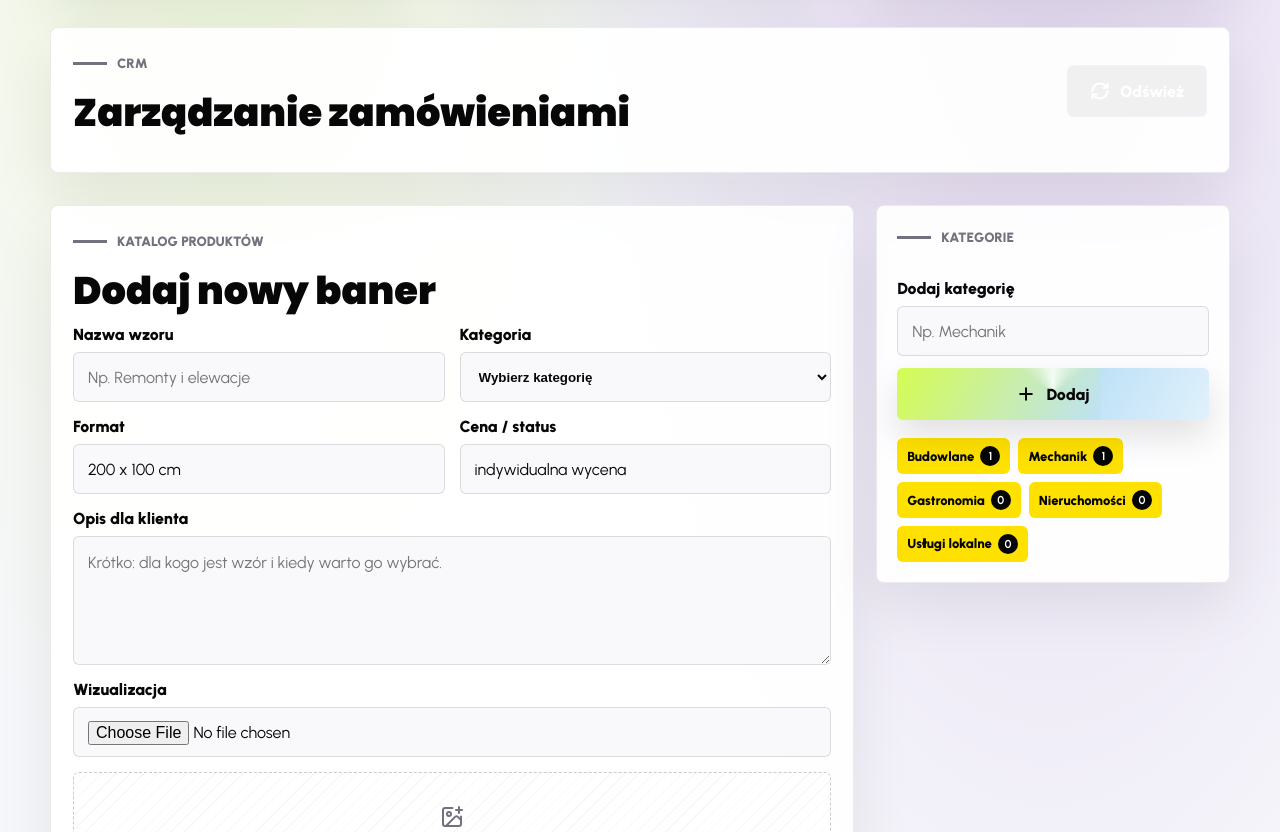
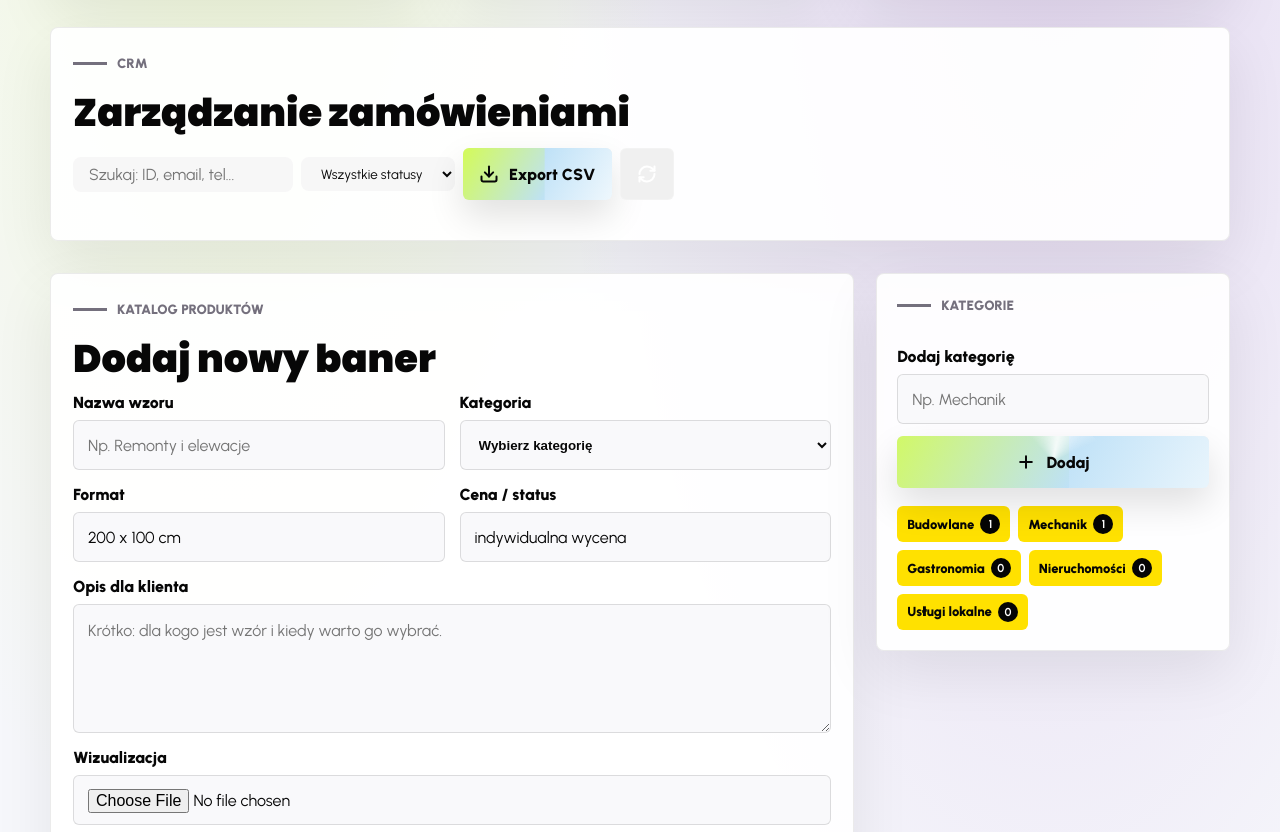
Before and after one commit to gabryssedkowski/MARKEDIA, a website: page admin.html in a window 1280 px wide. Shown: the part 800-1632 px from the top of the page. Drawn offline with nearby package versions, Linux system fonts and the light colour scheme.

Commit message:
Add files via upload

```diff
--- a/admin.html
+++ b/admin.html
@@ -78,15 +78,28 @@
         </div>
 
         <div class="admin-card admin-list reveal" style="margin-bottom: 2rem;">
-          <div class="admin-list__top">
+          <div class="admin-list__top" style="flex-wrap: wrap; gap: 1rem;">
             <div>
               <p class="eyebrow">CRM</p>
               <h2>Zarządzanie zamówieniami</h2>
             </div>
-            <button class="btn btn--ghost" type="button" data-admin-refresh-orders>
-              <i data-lucide="refresh-cw" aria-hidden="true"></i>
-              <span>Odśwież</span>
-            </button>
+            <div style="display: flex; gap: 0.5rem; flex-wrap: wrap; align-items: center;">
+                <input type="text" id="admin-order-search" placeholder="Szukaj: ID, email, tel..." style="padding: 0.5rem 1rem; border-radius: 8px; border: 1px solid var(--border); background: var(--paper); color: var(--foreground); min-width: 220px; font-family: inherit;">
+                <select id="admin-order-filter" style="padding: 0.5rem 1rem; border-radius: 8px; border: 1px solid var(--border); background: var(--paper); color: var(--foreground); font-family: inherit;">
+                    <option value="all">Wszystkie statusy</option>
+                    <option value="nowe">Nowe</option>
+                    <option value="w_realizacji">W realizacji</option>
+                    <option value="zakonczone">Zakończone</option>
+                    <option value="anulowane">Anulowane</option>
+                </select>
+                <button class="btn btn--outline" type="button" id="admin-export-csv" style="padding: 0.5rem 1rem;">
+                  <i data-lucide="download" aria-hidden="true"></i>
+                  <span>Export CSV</span>
+                </button>
+                <button class="btn btn--ghost" type="button" data-admin-refresh-orders style="padding: 0.5rem 1rem;">
+                  <i data-lucide="refresh-cw" aria-hidden="true"></i>
+                </button>
+            </div>
           </div>
           <div class="admin-order-list" data-admin-order-list></div>
         </div>
```
